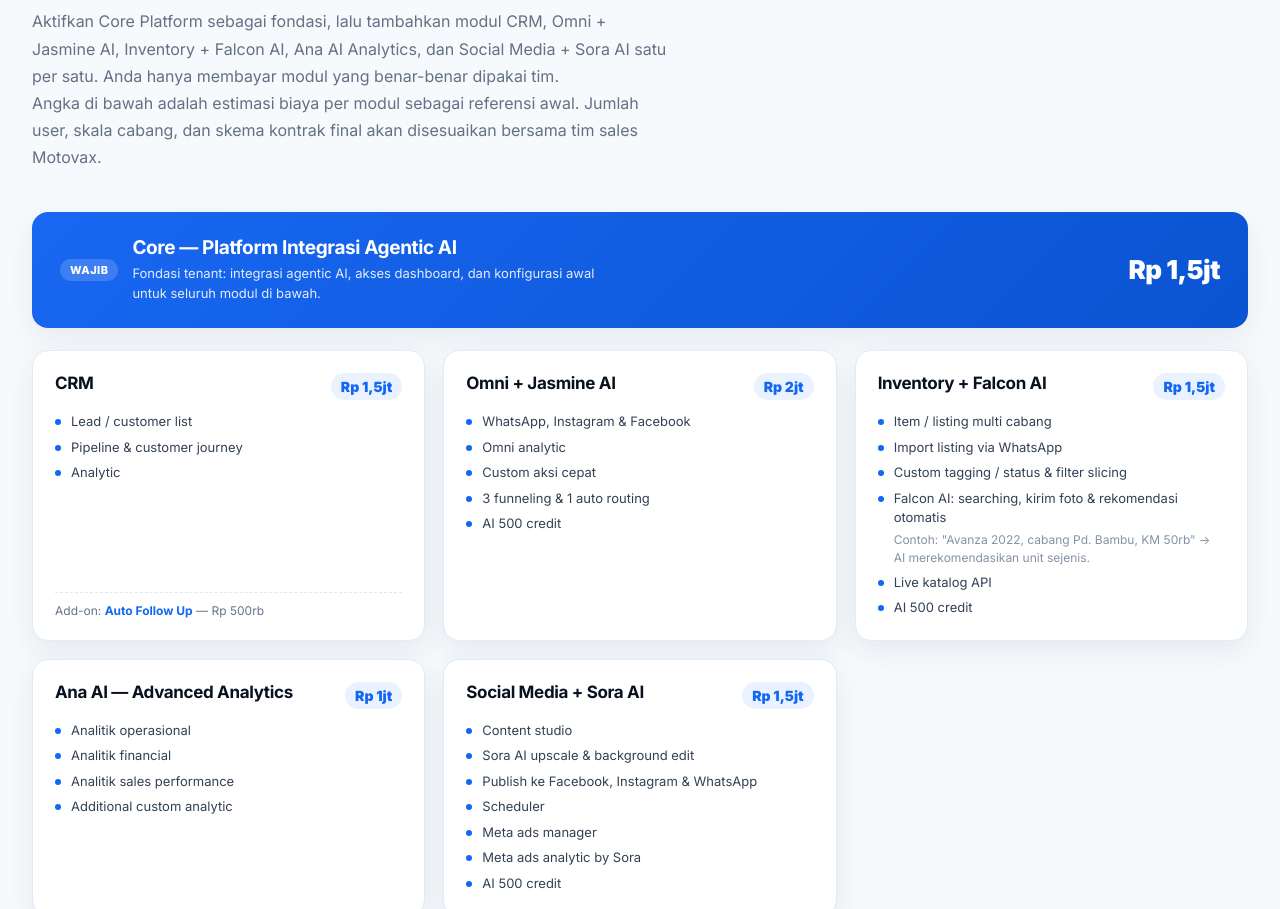
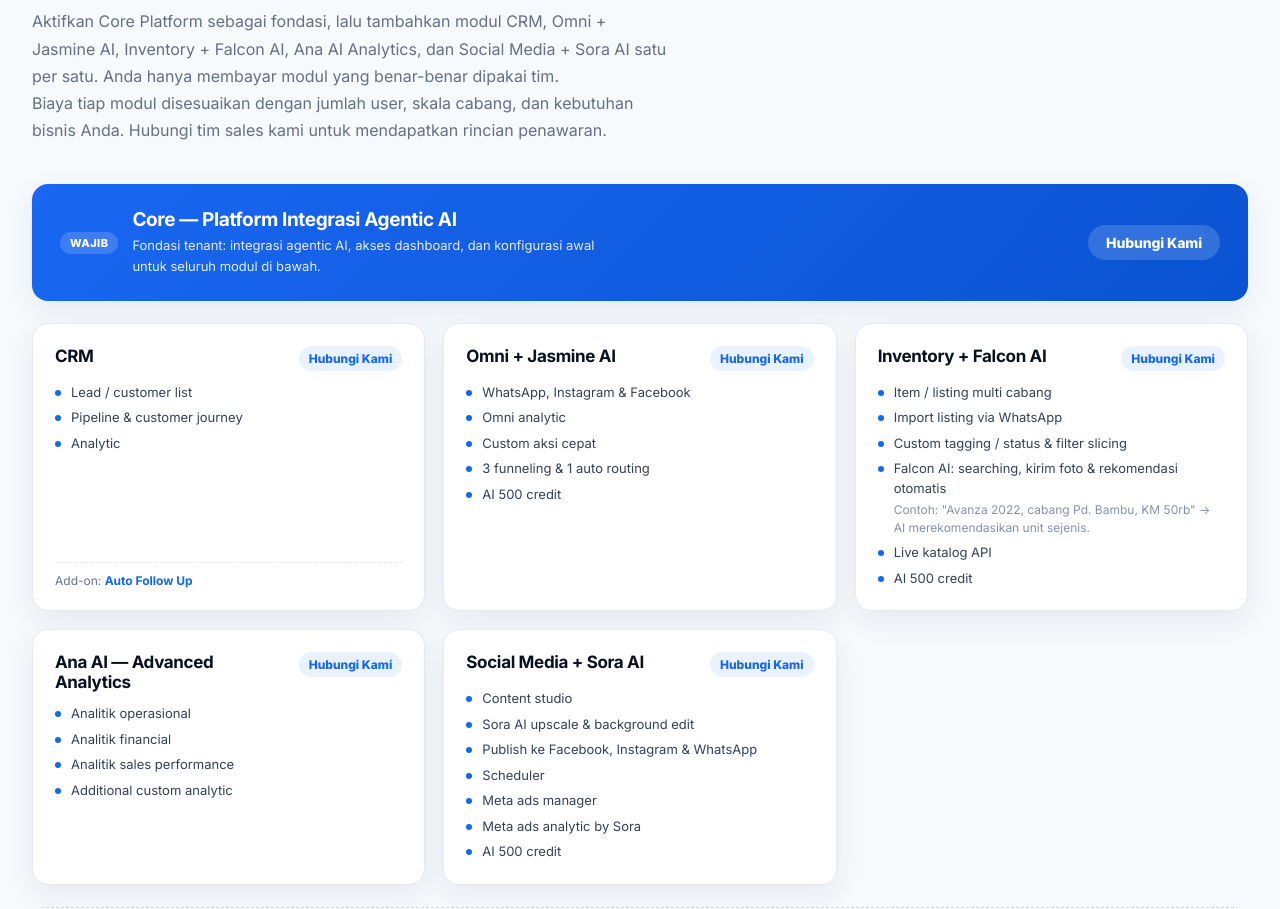
Before and after one commit to motovax/motovax.ai, a website: page harga.html in a window 1280 px wide. Shown: the part 411-1320 px from the top of the page. Drawn offline with Linux system fonts and the light colour scheme.

Commit message:
fix(harga): sembunyikan angka harga per modul sementara
Ganti label harga (Core Platform & 5 modul) menjadi tautan 'Hubungi
Kami' ke hubungi-kami.html. Angka asli disimpan sebagai HTML comment
agar mudah diaktifkan kembali nanti.

```diff
--- a/harga.html
+++ b/harga.html
@@ -103,10 +103,18 @@
       }
       .core-card .core-price {
         flex-shrink: 0;
-        font-size: 26px;
-        font-weight: 900;
-        letter-spacing: -0.02em;
+        padding: 9px 18px;
+        border-radius: 999px;
+        background: rgba(255, 255, 255, 0.16);
+        color: #fff;
+        font-size: 14px;
+        font-weight: 800;
+        letter-spacing: -0.01em;
         white-space: nowrap;
+        text-decoration: none;
+      }
+      .core-card .core-price:hover {
+        background: rgba(255, 255, 255, 0.26);
       }
       .price-grid {
         display: grid;
@@ -143,9 +151,13 @@
         border-radius: 999px;
         background: #eaf2ff;
         color: var(--blue);
-        font-size: 14px;
-        font-weight: 900;
+        font-size: 12px;
+        font-weight: 800;
         white-space: nowrap;
+        text-decoration: none;
+      }
+      .price-card .price-tag:hover {
+        background: #d9e9ff;
       }
       .price-card ul {
         margin: 0;
@@ -314,8 +326,8 @@
             Anda hanya membayar modul yang benar-benar dipakai tim.
           </p>
           <p class="pricing-disclaimer">
-            Angka di bawah adalah estimasi biaya per modul sebagai referensi awal. Jumlah user,
-            skala cabang, dan skema kontrak final akan disesuaikan bersama tim sales Motovax.
+            Biaya tiap modul disesuaikan dengan jumlah user, skala cabang, dan kebutuhan bisnis
+            Anda. Hubungi tim sales kami untuk mendapatkan rincian penawaran.
           </p>
         </div>
 
@@ -327,27 +339,27 @@
               <p>Fondasi tenant: integrasi agentic AI, akses dashboard, dan konfigurasi awal untuk seluruh modul di bawah.</p>
             </div>
           </div>
-          <div class="core-price">Rp 1,5jt</div>
+          <a class="core-price" href="./hubungi-kami.html">Hubungi Kami<!-- Rp 1,5jt --></a>
         </div>
 
         <div class="price-grid">
           <article class="price-card">
             <header>
               <h2>CRM</h2>
-              <span class="price-tag">Rp 1,5jt</span>
+              <a class="price-tag" href="./hubungi-kami.html">Hubungi Kami<!-- Rp 1,5jt --></a>
             </header>
             <ul>
               <li>Lead / customer list</li>
               <li>Pipeline &amp; customer journey</li>
               <li>Analytic</li>
             </ul>
-            <footer>Add-on: <b>Auto Follow Up</b> — Rp 500rb</footer>
+            <footer>Add-on: <b>Auto Follow Up</b><!-- Rp 500rb --></footer>
           </article>
 
           <article class="price-card">
             <header>
               <h2>Omni + Jasmine AI</h2>
-              <span class="price-tag">Rp 2jt</span>
+              <a class="price-tag" href="./hubungi-kami.html">Hubungi Kami<!-- Rp 2jt --></a>
             </header>
             <ul>
               <li>WhatsApp, Instagram &amp; Facebook</li>
@@ -361,7 +373,7 @@
           <article class="price-card">
             <header>
               <h2>Inventory + Falcon AI</h2>
-              <span class="price-tag">Rp 1,5jt</span>
+              <a class="price-tag" href="./hubungi-kami.html">Hubungi Kami<!-- Rp 1,5jt --></a>
             </header>
             <ul>
               <li>Item / listing multi cabang</li>
@@ -379,7 +391,7 @@
           <article class="price-card">
             <header>
               <h2>Ana AI — Advanced Analytics</h2>
-              <span class="price-tag">Rp 1jt</span>
+              <a class="price-tag" href="./hubungi-kami.html">Hubungi Kami<!-- Rp 1jt --></a>
             </header>
             <ul>
               <li>Analitik operasional</li>
@@ -392,7 +404,7 @@
           <article class="price-card">
             <header>
               <h2>Social Media + Sora AI</h2>
-              <span class="price-tag">Rp 1,5jt</span>
+              <a class="price-tag" href="./hubungi-kami.html">Hubungi Kami<!-- Rp 1,5jt --></a>
             </header>
             <ul>
               <li>Content studio</li>
```
